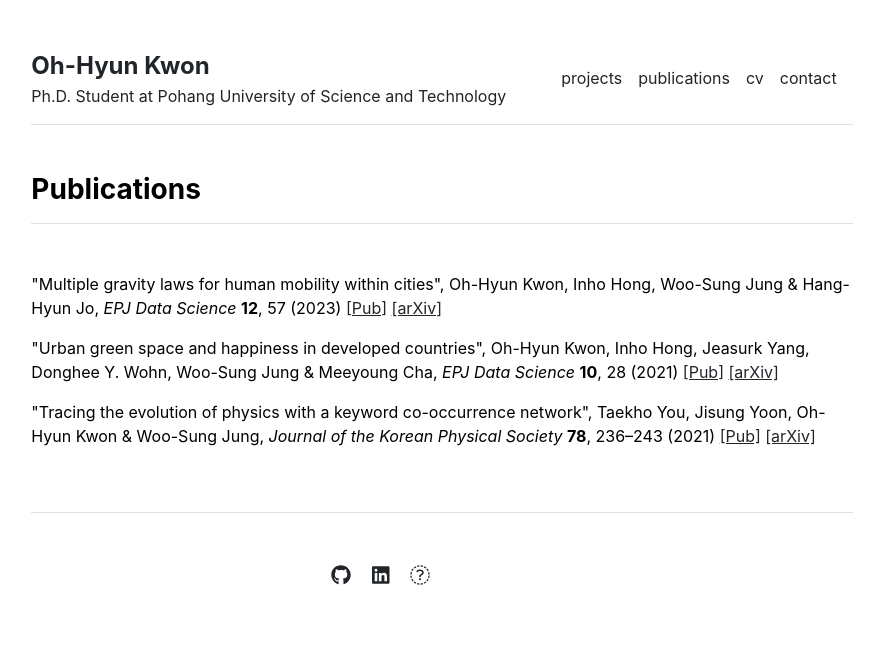
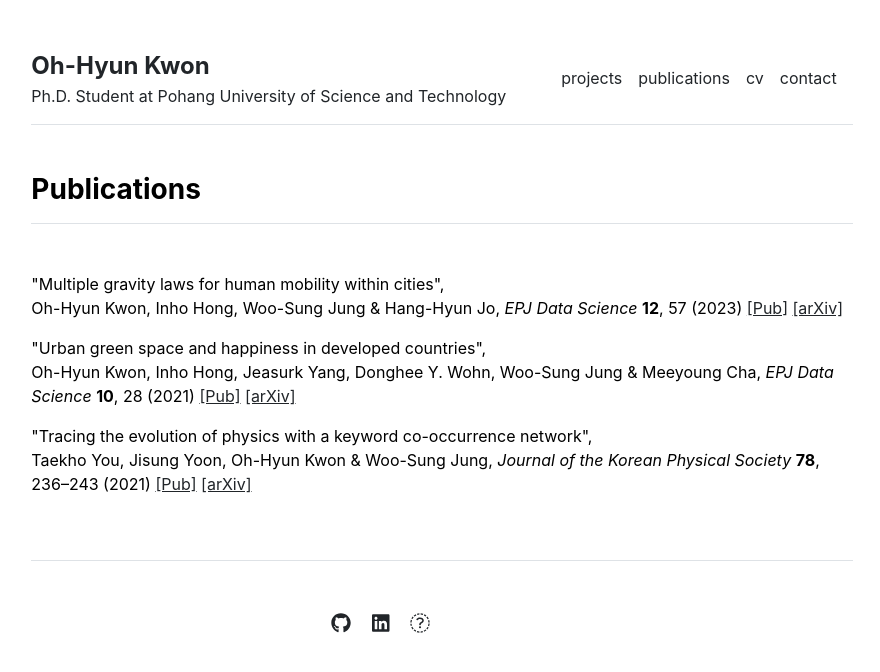
Before and after one commit to pothyd/pothyd.github.io, a Jekyll site: the page built from publications.md, in a window 1280 px wide. Shown: the top 672 px of the page, without its empty margins (198-1078 px from the left). Built offline with Jekyll 4.4.1, drawn with Linux system fonts in a browser that asks for light colours.

```diff
--- a/_data/publications.yml
+++ b/_data/publications.yml
@@ -3,6 +3,6 @@ featured:
 - {name: '"Urban green space and happiness in developed countries", Oh-Hyun Kwon, Inho Hong, Jeasurk Yang, Donghee Y. Wohn, Woo-Sung Jung & Meeyoung Cha, <i>EPJ Data Science</i> <b>10</b>, 28 (2021)', url: 'https://epjdatascience.springeropen.com/articles/10.1140/epjds/s13688-021-00278-7', arxiv: 'https://arxiv.org/abs/2101.00807'}
 
 index:
-- {name: '"Multiple gravity laws for human mobility within cities", Oh-Hyun Kwon, Inho Hong, Woo-Sung Jung & Hang-Hyun Jo, <i>EPJ Data Science</i> <b>12</b>, 57 (2023)', url: 'https://epjdatascience.springeropen.com/articles/10.1140/epjds/s13688-023-00438-x', arxiv: 'https://arxiv.org/abs/2305.15665'}
-- {name: '"Urban green space and happiness in developed countries", Oh-Hyun Kwon, Inho Hong, Jeasurk Yang, Donghee Y. Wohn, Woo-Sung Jung & Meeyoung Cha, <i>EPJ Data Science</i> <b>10</b>, 28 (2021)', url: 'https://epjdatascience.springeropen.com/articles/10.1140/epjds/s13688-021-00278-7', arxiv: 'https://arxiv.org/abs/2101.00807'}
-- {name: '"Tracing the evolution of physics with a keyword co-occurrence network", Taekho You, Jisung Yoon, Oh-Hyun Kwon & Woo-Sung Jung, <i>Journal of the Korean Physical Society</i> <b>78</b>, 236–243 (2021)', url: 'https://link.springer.com/article/10.1007/s40042-020-00051-5', arxiv: 'https://arxiv.org/abs/2010.06111'}
+- {name: '"Multiple gravity laws for human mobility within cities", <br>Oh-Hyun Kwon, Inho Hong, Woo-Sung Jung & Hang-Hyun Jo, <i>EPJ Data Science</i> <b>12</b>, 57 (2023)', url: 'https://epjdatascience.springeropen.com/articles/10.1140/epjds/s13688-023-00438-x', arxiv: 'https://arxiv.org/abs/2305.15665'}
+- {name: '"Urban green space and happiness in developed countries", <br>Oh-Hyun Kwon, Inho Hong, Jeasurk Yang, Donghee Y. Wohn, Woo-Sung Jung & Meeyoung Cha, <i>EPJ Data Science</i> <b>10</b>, 28 (2021)', url: 'https://epjdatascience.springeropen.com/articles/10.1140/epjds/s13688-021-00278-7', arxiv: 'https://arxiv.org/abs/2101.00807'}
+- {name: '"Tracing the evolution of physics with a keyword co-occurrence network", <br>Taekho You, Jisung Yoon, Oh-Hyun Kwon & Woo-Sung Jung, <i>Journal of the Korean Physical Society</i> <b>78</b>, 236–243 (2021)', url: 'https://link.springer.com/article/10.1007/s40042-020-00051-5', arxiv: 'https://arxiv.org/abs/2010.06111'}
```
